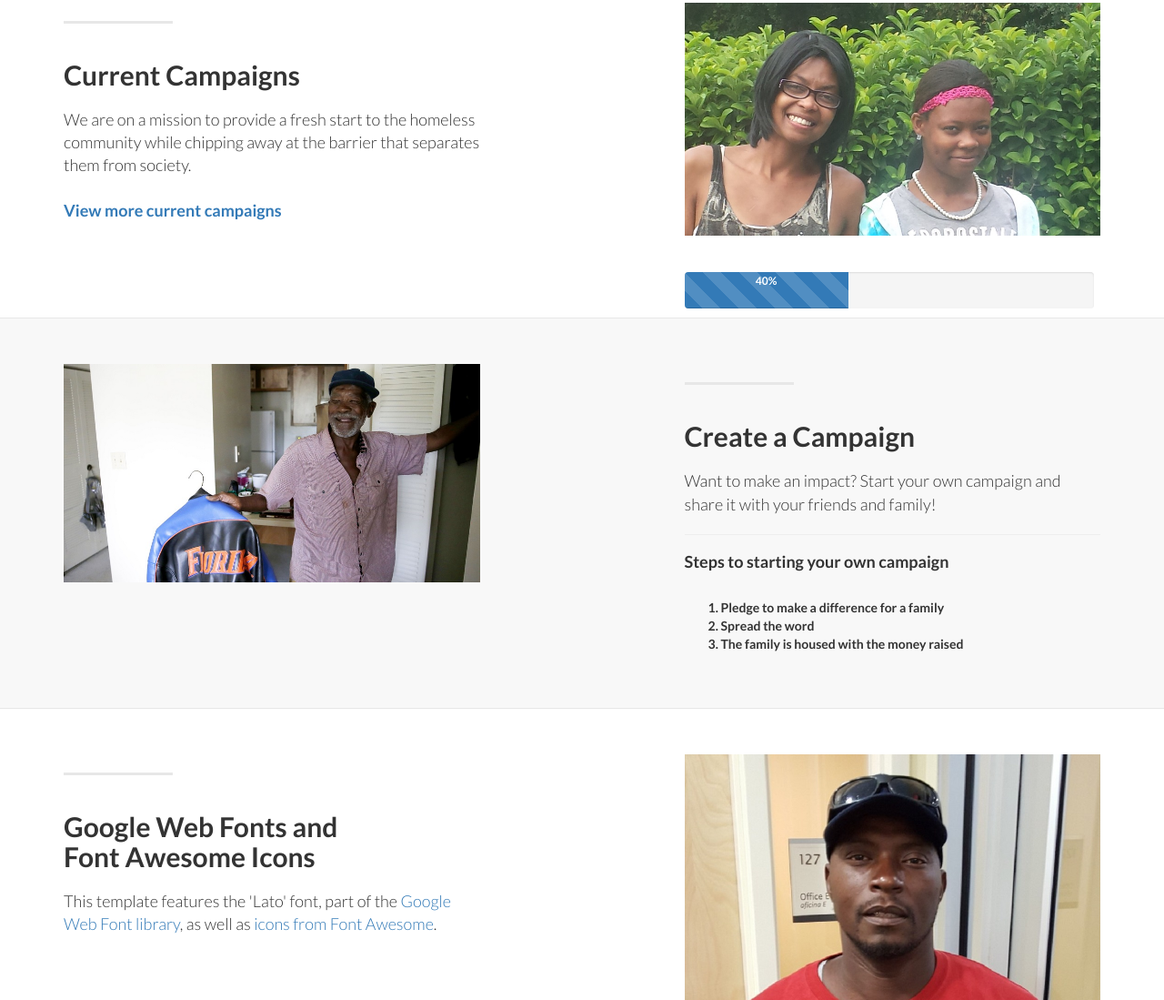
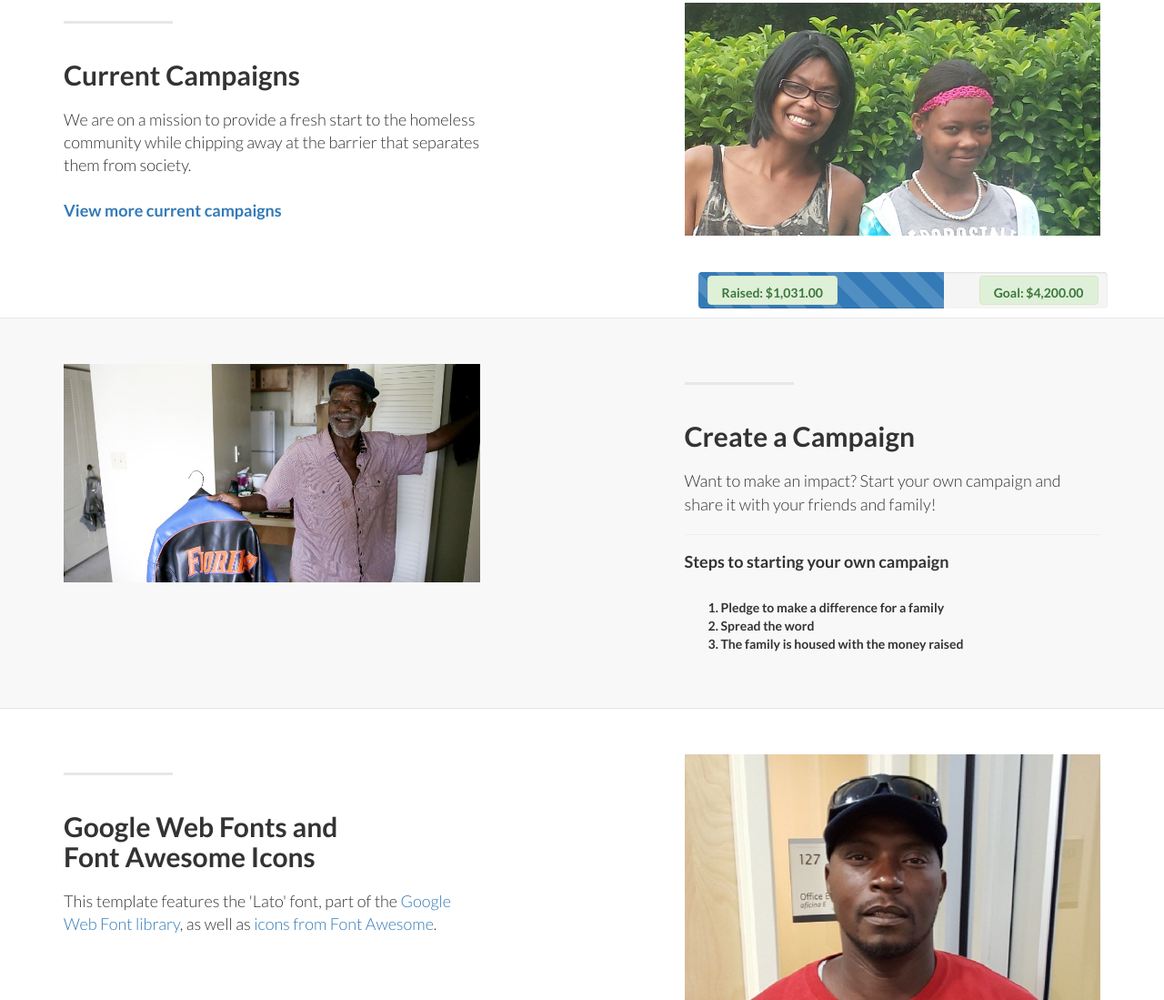
Before and after one commit to loucilvr/npf-leadership, a plain HTML site: page index.html in a window 1280 px wide. Shown: the part 1534-2633 px from the top of the page at 91% size. Drawn offline with Linux system fonts and the light colour scheme.

Commit message:
progress bar again

```diff
--- a/index.html
+++ b/index.html
@@ -142,15 +142,22 @@
                     <p class="lead">We are on a mission to provide a fresh start to the homeless community while chipping away at the barrier that separates them from society. <a href="http://unhousedhumanity.tumblr.com/" target="_blank"><br><br><b>View more current campaigns</b></a></p>
                 </div>
                 <div class="col-lg-5 col-lg-offset-2 col-sm-6">
+					<!-- progress bar -->
                     <img class="img-responsive" src="img/daughter.jpg" alt="">
 					<br> <br>
+					<div class="container">
+					<div class="progress progress-striped active">
 
-					<div class="progress">
-					<div class="progress-bar progress-bar-striped active" role="progressbar"
-					aria-valuenow="40" aria-valuemin="0" aria-valuemax="100" style="width:40%">
-					40%
-				</div>
-				</div>
+					  <p class="alert alert-success raised"><strong>Raised: $1,031.00</strong></p>
+
+					  <p class="alert alert-success goal"><strong>Goal: $4,200.00</strong></p>
+
+					  <div class="progress-bar" role="progressbar" aria-valuenow="60" aria-valuemin="0" aria-valuemax="100" style="width: 60%;">
+						<span class="sr-only">60% Complete</span>
+					  </div>
+					</div>
+					</div>
+					<!-- end progress bar -->
 
                 </div>
             </div>
```
